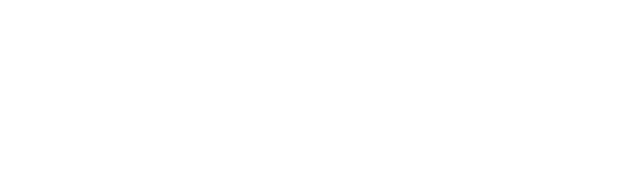
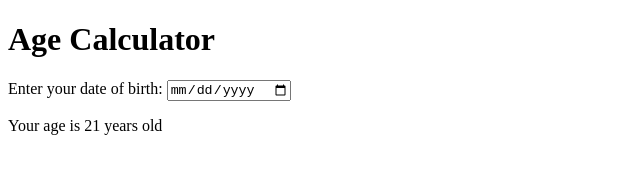
Before and after one commit to Tooru1953/age-calculator, a plain HTML site: page index.html in a window 1280 px wide. Shown: the whole page, without its empty margins (0-640 px from the left). Drawn offline with Linux system fonts and the light colour scheme.

Commit message:
html done

```diff
--- a/index.html
+++ b/index.html
@@ -7,6 +7,14 @@
     <link rel="stylesheet" href="style.css" />
   </head>
   <body>
+    <div class="container">
+      <h1>Age Calculator</h1>
+      <div class="form">
+        <label for="birthday">Enter your date of birth:</label>
+        <input type="date" id="birthday" name="birthday" />
+        <p id="result">Your age is 21 years old</p>
+      </div>
+    </div>
     <script src="index.js"></script>
   </body>
 </html>
```
